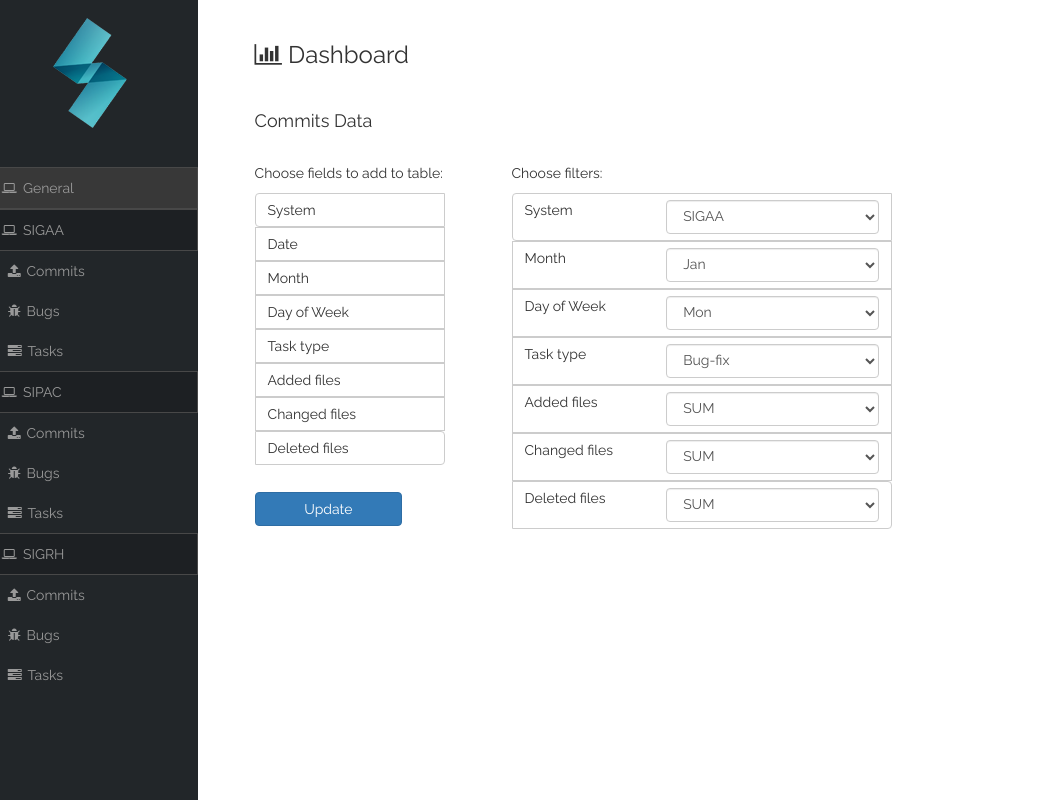
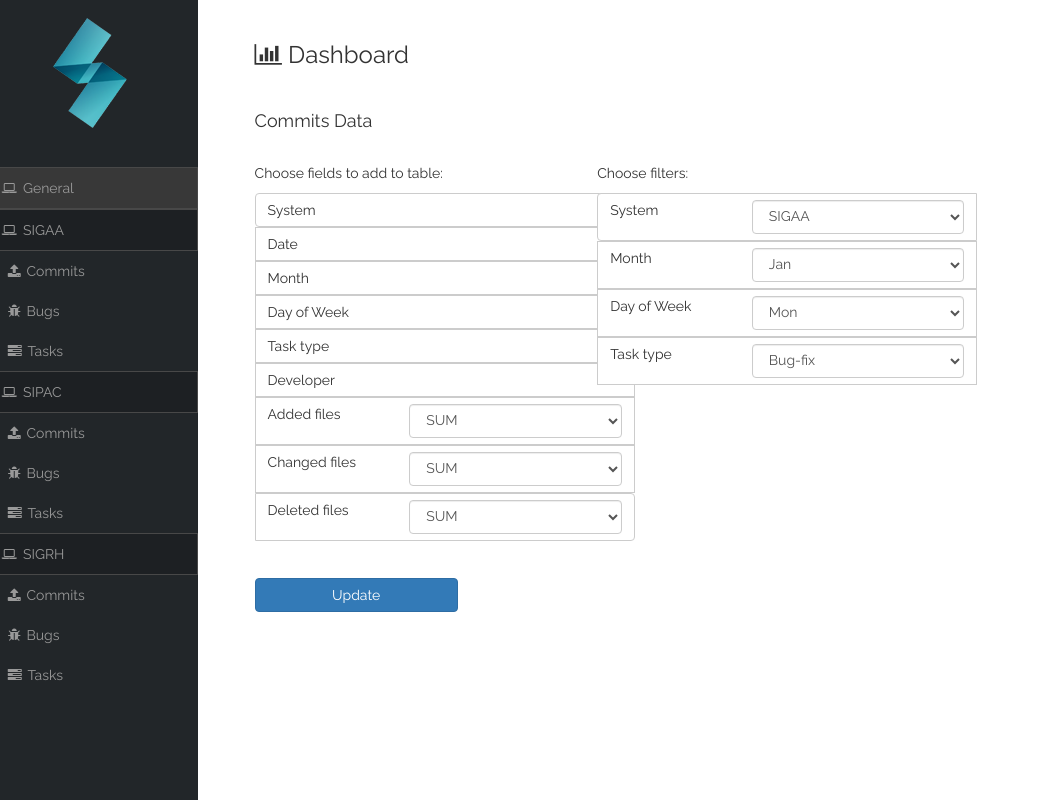
Before and after one commit to larissaleite/BIDashboard, a Flask app: template app/templates/index.html in a window 1280 px wide. Shown: the whole page, without its empty margins (0-1040 px from the left). Run offline with Flask 2, Linux system fonts and the light colour scheme; the template is opened without the code that fills it, so the values that code supplies are empty; some libraries are stand-ins or nearby versions.

Commit message:
Complete SQL filters version

```diff
--- a/app/routes.py
+++ b/app/routes.py
@@ -153,7 +153,8 @@ def result_sql():
 	for row in result:
 		temp_array = {}
 		for field in fields:
-			field = field.split(".")[1]
+			if (not field.startswith("sum") and not field.startswith("avg") and not field.startswith("max") and not field.startswith("min") and not field.startswith("count")):
+				field = field.split(".")[1]
 			if (field == "month"):
 				temp_array[field] = months_map[str(row[field]+1)]
 			elif (field == "day_of_week"):
--- a/app/templates/index.html
+++ b/app/templates/index.html
@@ -53,9 +53,18 @@
 			    for (var i = 0; i < checkedIds.length; i++) {
 				    if (checkedIds[i].indexOf('filter') > -1)
 				    	break;
-				    console.log(checkedIds[i])
-				    sql += checkedIds[i] + ", ";
+				    else if (checkedIds[i].indexOf('special') > -1) {
+				    	sql += $( '#'+checkedIds[i]+'-opt' ).val();
+				    }
+				    else
+				    	sql += checkedIds[i];
+				    sql += ", ";
 				}
+				if (!sql.indexOf("sum") > -1 &&
+					!sql.indexOf("avg") > -1 &&
+					!sql.indexOf("max") > -1 &&
+					!sql.indexOf("min") > -1)
+					sql += "count(*), "
 				sql = sql.substring(0,sql.length-2);
 				sql += " from ";
 				//console.log(sql);
@@ -69,6 +78,10 @@
 				if (sql.indexOf("task_dim") > -1 || checkedIds.indexOf("type-filter") > -1) {
 					sql += "task_dim, "
 				}
+				if (sql.indexOf("developer_dim") > -1) {
+					sql += "developer_dim, "
+				}
+
 				sql += "commits_fact, "
 
 				sql = sql.substring(0,sql.length-2);
@@ -83,17 +96,33 @@
 				if (sql.indexOf("task_dim") > -1) {
 					sql += "task_dim.id_task = commits_fact.id_task and "
 				}
+				if (sql.indexOf("developer_dim") > -1) {
+					sql += "developer_dim.id_developer = commits_fact.id_developer and "
+				}
 
 				for (var i = 0; i < checkedIds.length; i++) {
 				    if (checkedIds[i].indexOf('filter') > -1) {
-				    	//console.log(checkedIds[i]+"-opt");
-				    	//console.log($( '#'+checkedIds[i]+'-opt' ).val());
 				    	sql += $( '#'+checkedIds[i]+'-opt' ).val();
 				    	sql += " and ";
 				    }
 				}
 
 				sql = sql.substring(0,sql.length-5);
+
+				if (sql.indexOf('sum') > -1 ||
+					sql.indexOf('avg') > -1 ||
+					sql.indexOf('max') > -1 ||
+					sql.indexOf('min') > -1 ||
+					sql.indexOf('count') > -1) {
+					sql += " group by "
+					for (var i = 0; i < checkedIds.length; i++) {
+				    	if (checkedIds[i].indexOf('filter') > -1 || checkedIds[i].indexOf('special') > -1)
+				    		break;
+				    	else
+				    		sql += checkedIds[i] + ', '
+				    }
+				    sql = sql.substring(0,sql.length-2);
+				}
 				sql += ";";
 				console.log(sql);
 
@@ -118,6 +147,9 @@
 							    //console.log(k + ' is ' + v);
 							    if (count == 0) {
 							    	k = k.substr(0, 1).toUpperCase() + k.substr(1);
+							    	if (k == "Count(*)") {
+							    		k = "Number of Commits";
+							    	}
 							    	header += "<th>"+k+"</th>";
 							    }
 							    tbody += "<td>"+v+"</td>";
@@ -156,8 +188,8 @@
 			background-color: #383838;
 		}
 
-		.btn-checkbox {
-			width: 190px;
+		.btn-checkbox, .btn-checkbox-filter {
+			width: 380px;
 			text-align: left;
 		}
 
@@ -170,11 +202,6 @@
   			width: 60% !important;
   			margin-left: 10%;
   			float: right;
-		}
-
-		.btn-checkbox-filter {
-			width: 380px;
-			text-align: left;
 		}
 
 		.btn-update {
@@ -191,7 +218,7 @@
 
 	<div class="summary">
 		<div class="row">
-			<div class="col-md-3">
+			<div class="col-md-4">
 				<p>Choose fields to add to table:</p>
 				<div class="btn-group" data-toggle="buttons">
 				  <label class="btn btn-default btn-checkbox">
@@ -215,15 +242,37 @@
 				  </label>
 				  <br/>
 				  <label class="btn btn-default btn-checkbox">
-				    <input type="checkbox" autocomplete="off" id="commits_fact.added_files"> Added files
+				    <input type="checkbox" autocomplete="off" id="developer_dim.developer"> Developer
 				  </label>
 				  <br/>
-				  <label class="btn btn-default btn-checkbox">
-				    <input type="checkbox" autocomplete="off" id="commits_fact.modified_files"> Changed files
+				  <label class="btn btn-default btn-checkbox-filter">
+				    <input type="checkbox" autocomplete="off" id="added_files-special"> Added files
+				    <select class="form-control" id="added_files-special-opt">
+				    	<option value="sum(commits_fact.added_files)">SUM</option>
+				    	<option value="avg(commits_fact.added_files)">AVG</option>
+				    	<option value="max(commits_fact.added_files)">MAX</option>
+				    	<option value="min(commits_fact.added_files)">MIN</option>
+				   	</select>
 				  </label>
 				  <br/>
-				  <label class="btn btn-default btn-checkbox">
-				    <input type="checkbox" autocomplete="off" id="commits_fact.deleted_files"> Deleted files
+				  <label class="btn btn-default btn-checkbox-filter">
+				    <input type="checkbox" autocomplete="off" id="modified_files-special"> Changed files
+				  	<select class="form-control" id="modified_files-special-opt">
+				    	<option value="sum(commits_fact.modified_files)">SUM</option>
+				    	<option value="avg(commits_fact.modified_files)">AVG</option>
+				    	<option value="max(commits_fact.modified_files)">MAX</option>
+				    	<option value="min(commits_fact.modified_files)">MIN</option>
+				   	</select>
+				  </label>
+				  <br/>
+				  <label class="btn btn-default btn-checkbox-filter">
+				    <input type="checkbox" autocomplete="off" id="deleted_files-special"> Deleted files
+				  	<select class="form-control" id="deleted_files-special-opt">
+				    	<option value="sum(commits_fact.deleted_files)">SUM</option>
+				    	<option value="avg(commits_fact.deleted_files)">AVG</option>
+				    	<option value="max(commits_fact.deleted_files)">MAX</option>
+				    	<option value="min(commits_fact.deleted_files)">MIN</option>
+				   	</select>
 				  </label>
 				</div>
 				<br/>
@@ -282,35 +331,6 @@
 				   	</select>
 				  </label>
 				  <br/>
-				  <label class="btn btn-default btn-checkbox-filter">
-				    <input type="checkbox" autocomplete="off" id="added_files-filter"> Added files
-				    <select class="form-control" id="added_files-filter-opt">
-				    	<option>SUM</option>
-				    	<option>AVG</option>
-				    	<option>MAX</option>
-				    	<option>MIN</option>
-				   	</select>
-				  </label>
-				  <br/>
-				  <label class="btn btn-default btn-checkbox-filter">
-				    <input type="checkbox" autocomplete="off" id="modified_files-filter"> Changed files
-				  	<select class="form-control" id="modified_files-filter-opt">
-				    	<option>SUM</option>
-				    	<option>AVG</option>
-				    	<option>MAX</option>
-				    	<option>MIN</option>
-				   	</select>
-				  </label>
-				  <br/>
-				  <label class="btn btn-default btn-checkbox-filter">
-				    <input type="checkbox" autocomplete="off" id="deleted_files-filter"> Deleted files
-				  	<select class="form-control" id="deleted_files-filter-opt">
-				    	<option>SUM</option>
-				    	<option>AVG</option>
-				    	<option>MAX</option>
-				    	<option>MIN</option>
-				   	</select>
-				  </label>
 
 				</div>
 			</div>
```
